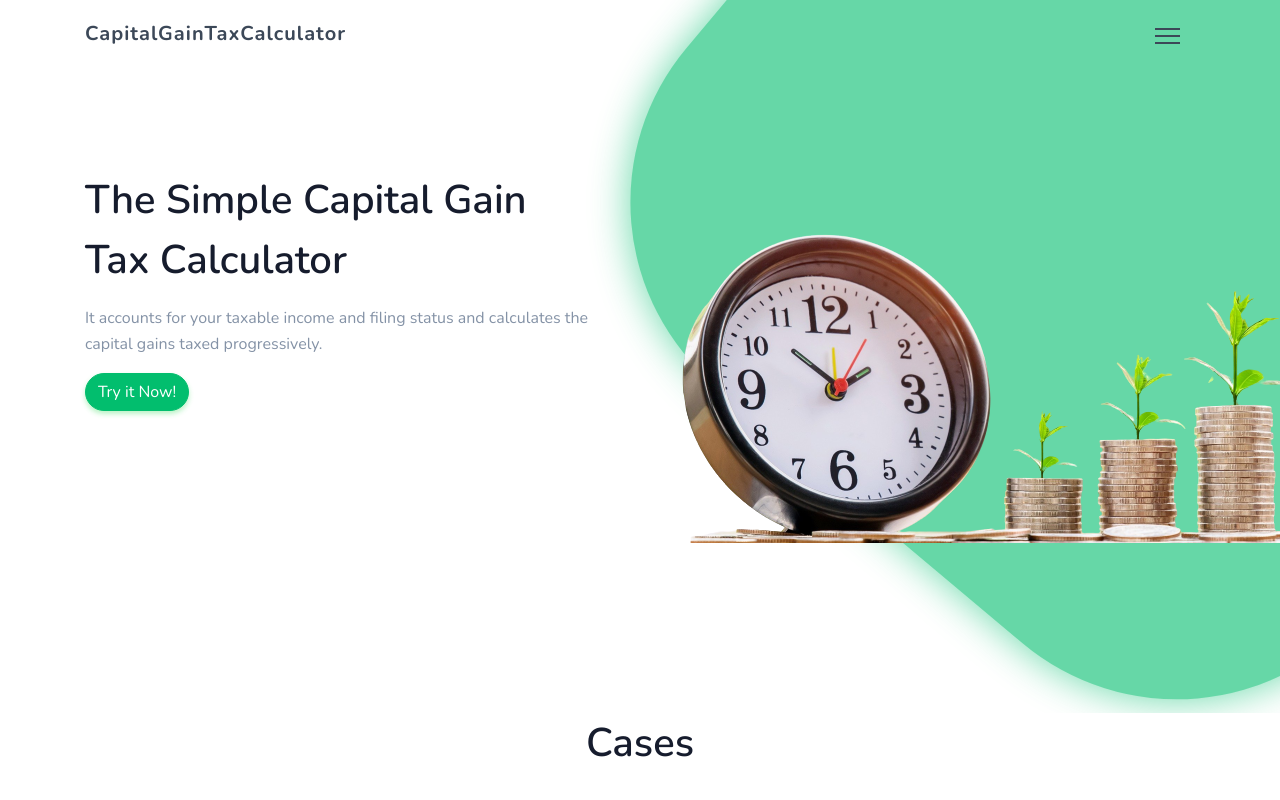
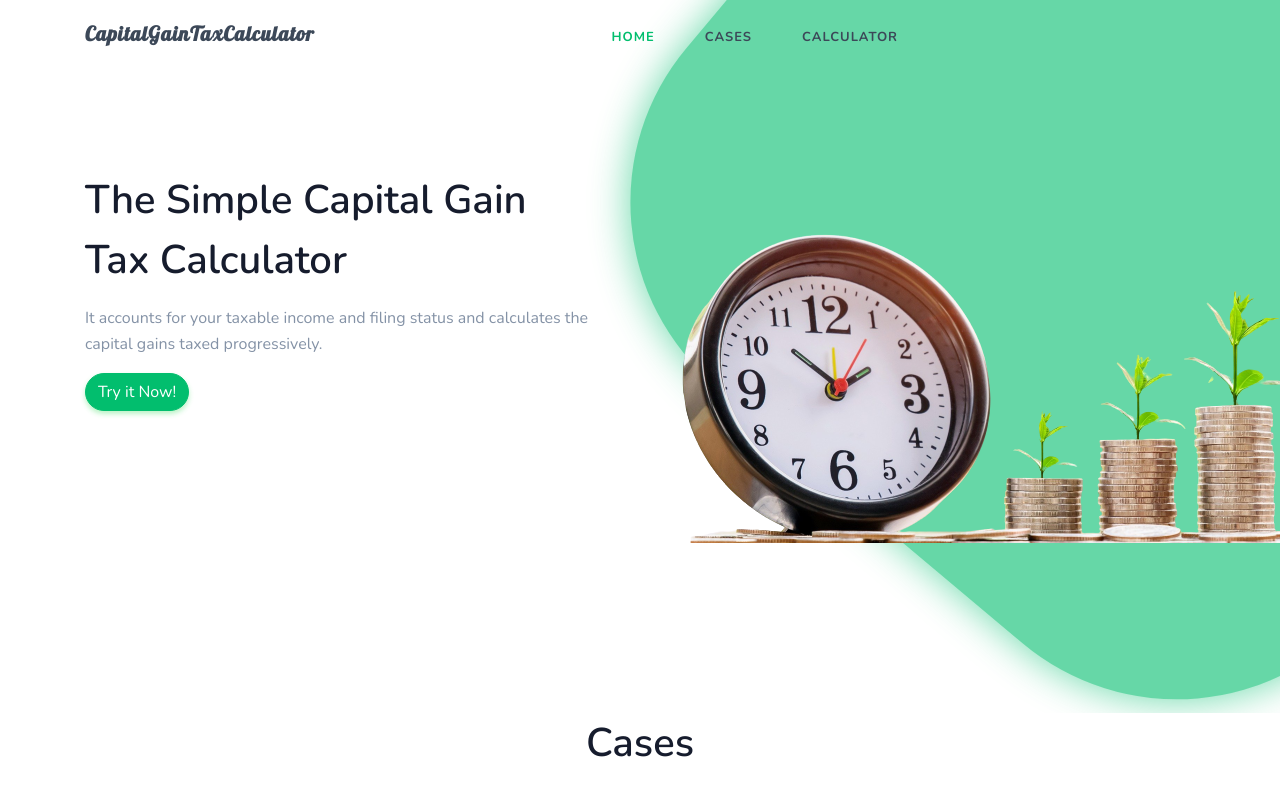
Before and after one commit to Kevin1192/Capital-Gain, a React (Create React App) app: page / in a window 1280 px wide. Shown: the top 800 px of the page. Built offline with nearby package versions, Linux system fonts and the light colour scheme.

Commit message:
add font for logo

```diff
--- a/src/assets/scss/_menu.scss
+++ b/src/assets/scss/_menu.scss
@@ -1,6 +1,10 @@
 //
 // menu.scss
 //
+
+@import url('https://fonts.googleapis.com/css2?family=Lobster&display=swap');
+
+
 #topnav {
     position: fixed;
     right: 0;
@@ -11,13 +15,12 @@
     border: 0;
     transition: all .5s ease;
     .logo {
+        font-family: 'Lobster', cursive, sans-serif;
+        transition: all 0.5s ease-in-out;
         float: left;
         color: $dark !important;
-        .l-dark {
-            display: none;
-        }
-        .l-light {
-            display: inline-block;
+        &:hover {
+            transform: rotate(1deg) scale(0.95);
         }
     }
     .has-submenu {
@@ -86,6 +89,7 @@
             }
         }
     }
+
 
     //Buy button
     .buy-button {
@@ -341,10 +345,25 @@
                         }
                     }
                 }
+                > a {
+                    padding-top: 25px;
+                    padding-bottom: 25px;
+                    min-height: 62px;
+                }
+                }
             }
+
+            #navigation {
+        display: block !important;
+    }
+
+    .menu-extras {
+        display: none;
+    }
+
         }
-    }
-}
+ }
+
 
 
 @media (max-width: 991px) {
--- a/src/components/TopBar.jsx
+++ b/src/components/TopBar.jsx
@@ -34,7 +34,7 @@ class Topbar extends Component {
                         <div id="navigation" style= {{ display : this.state.isOpen ? "block" : "none" }}>
                             <ul className="navigation-menu">
                                 {this.state.navItems.map((item, key) => (
-                                    <li key={key} className={item.navheading === "Home" ? "has-submenu active" : "has-submenu"} >
+                                    <li key={key} className={item.navheading === "HOME" ? "has-submenu active" : "has-submenu"} >
                                         <a href={"/" + item.idnm}> {item.navheading}</a>
                                     </li>
                                 ))}
```
Also changed, not shown: src/assets/scss/font/Lobster/Lobster-Regular.ttf (added), src/assets/scss/font/Lobster/OFL.txt (added), 1 other file (tests, documents, lock files or other folders).
